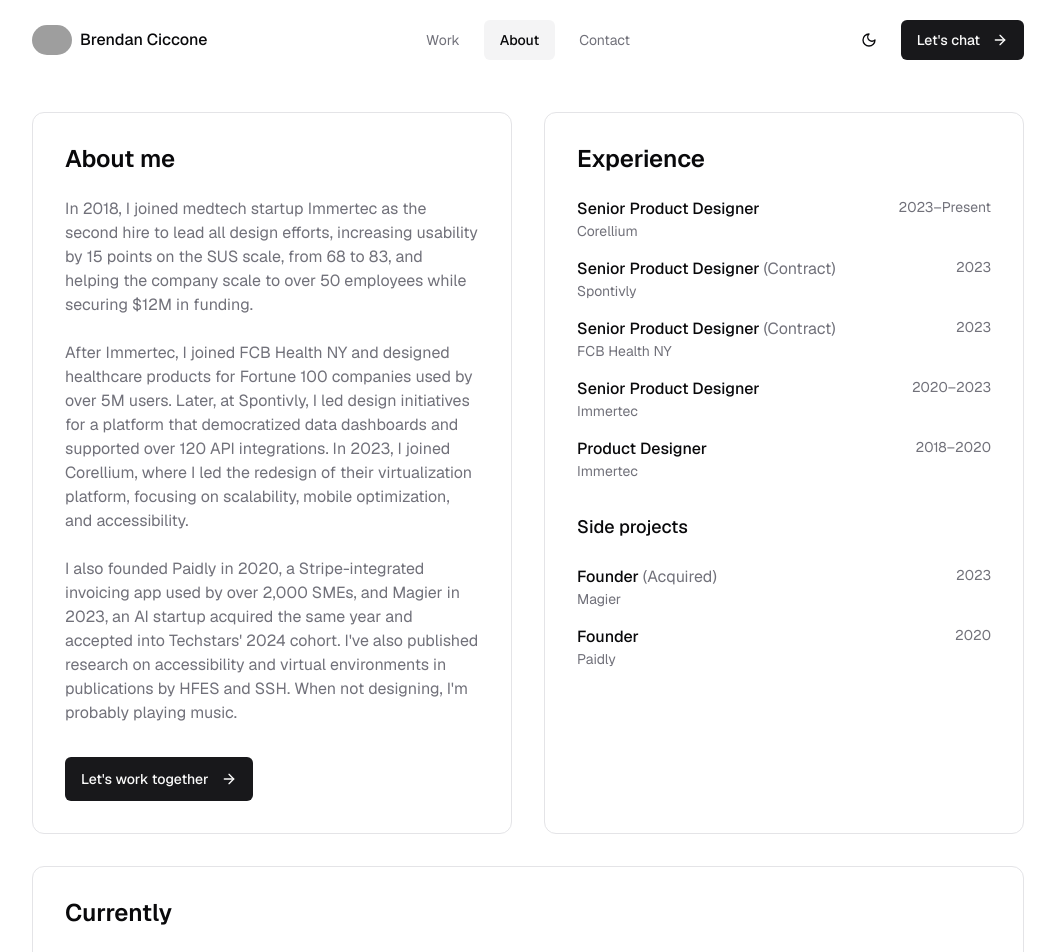
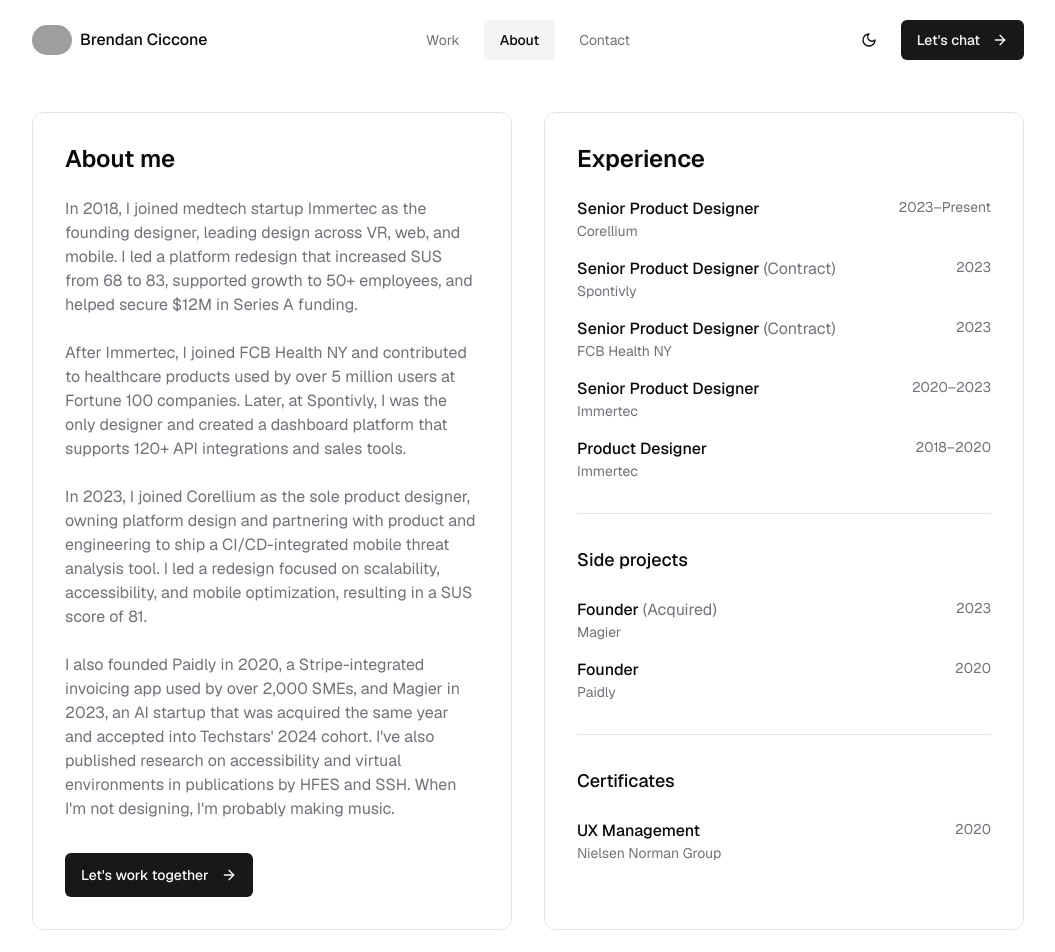
Before and after one commit to brendanciccone/portfolio, a Next.js app: page /about in a window 1280 px wide. Shown: the top 952 px of the page, without its empty margins (112-1167 px from the left). Built offline with nearby package versions, Linux system fonts and the light colour scheme; grey boxes are pictures that could not be loaded.

Commit message:
feat: update work experience and case study highlights

```diff
--- a/app/about/page.tsx
+++ b/app/about/page.tsx
@@ -25,22 +25,28 @@ export default function About() {
                   <h1 className="text-xl sm:text-[24px] font-semibold mb-4 sm:mb-6">About me</h1>
                   <div className="space-y-4 sm:space-y-6 text-muted-foreground">
                     <p className="text-sm sm:text-base">
-                      In 2018, I joined medtech startup Immertec as the second hire to lead all design efforts, increasing
-                      usability by 15 points on the SUS scale, from 68 to 83, and helping the company scale to over 50
-                      employees while securing $12M in funding.
+                      In 2018, I joined medtech startup Immertec as the founding designer,
+                      leading design across VR, web, and mobile. I led a platform redesign
+                      that increased SUS from 68 to 83, supported growth to 50+ employees,
+                      and helped secure $12M in Series A funding.
                     </p>
                     <p className="text-sm sm:text-base">
-                      After Immertec, I joined FCB Health NY and designed healthcare products for Fortune 100 companies used
-                      by over 5M users. Later, at Spontivly, I led design initiatives for a platform that democratized data
-                      dashboards and supported over 120 API integrations. In 2023, I joined Corellium, where I led the
-                      redesign of their virtualization platform, focusing on scalability, mobile optimization, and
-                      accessibility.
+                      After Immertec, I joined FCB Health NY and contributed to healthcare
+                      products used by over 5 million users at Fortune 100 companies. Later,
+                      at Spontivly, I was the only designer and created a dashboard platform
+                      that supports 120+ API integrations and sales tools.
                     </p>
                     <p className="text-sm sm:text-base">
-                      I also founded Paidly in 2020, a Stripe-integrated invoicing app used by over 2,000 SMEs, and Magier
-                      in 2023, an AI startup acquired the same year and accepted into Techstars' 2024 cohort. I've also
-                      published research on accessibility and virtual environments in publications by HFES and SSH. When not
-                      designing, I'm probably playing music.
+                      In 2023, I joined Corellium as the sole product designer, owning platform
+                      design and partnering with product and engineering to ship a CI/CD-integrated
+                      mobile threat analysis tool. I led a redesign focused on scalability,
+                      accessibility, and mobile optimization, resulting in a SUS score of 81.
+                    </p>
+                    <p className="text-sm sm:text-base">
+                      I also founded Paidly in 2020, a Stripe-integrated invoicing app used by over
+                      2,000 SMEs, and Magier in 2023, an AI startup that was acquired the same year
+                      and accepted into Techstars' 2024 cohort. I've also published research on
+                      accessibility and virtual environments in publications by HFES and SSH. When I'm not designing, I'm probably making music.
                     </p>
                   </div>
                   <div className="mt-auto pt-6 sm:pt-8">
@@ -94,7 +100,8 @@ export default function About() {
                       <span className="text-sm text-muted-foreground">2018–2020</span>
                     </li>
                   </ul>
-                  <h3 className="text-lg font-medium mt-8 mb-4 sm:mb-6">Side projects</h3>
+                  <div className="h-px bg-border my-8" />
+                  <h3 className="text-lg font-medium mb-4 sm:mb-6">Side projects</h3>
                   <ul className="space-y-4">
                     <li className="flex justify-between items-start">
                       <div>
@@ -107,6 +114,17 @@ export default function About() {
                       <div>
                         <span className="font-medium">Founder</span>
                         <div className="text-sm text-muted-foreground">Paidly</div>
+                      </div>
+                      <span className="text-sm text-muted-foreground">2020</span>
+                    </li>
+                  </ul>
+                  <div className="h-px bg-border my-8" />
+                  <h3 className="text-lg font-medium mb-4 sm:mb-6">Certificates</h3>
+                  <ul className="space-y-4">
+                    <li className="flex justify-between items-start">
+                      <div>
+                        <span className="font-medium">UX Management</span>
+                        <div className="text-sm text-muted-foreground">Nielsen Norman Group</div>
                       </div>
                       <span className="text-sm text-muted-foreground">2020</span>
                     </li>
--- a/app/work/immertec/page.tsx
+++ b/app/work/immertec/page.tsx
@@ -56,19 +56,21 @@ export default function ImmertecPage() {
             <section>
               <h2 className="text-lg sm:text-xl font-semibold mb-4">Overview</h2>
               <div className="space-y-4 text-muted-foreground">
-                <p>
-                  In 2018, I joined Immertec as a Product Designer as the 2nd hire, where I spent a little over 5 years
-                  leading all design initiatives. During this time, I was promoted to Senior Product Designer, we grew
-                  to over 50 team members, secured our Series A round, and worked alongside top medical device companies
-                  to train healthcare professionals in real-time using VR and other mediums.
+                <p className="leading-relaxed">
+                  In 2018, I joined Immertec as the founding designer and second hire,
+                  leading design across VR, web, and mobile for over five years.
+                  During that time, we grew to 50+ team members, secured a $12M Series A,
+                  and worked with top medtech companies to train surgical teams using real-time VR simulations.
+                  real-time VR simulations.
                 </p>
                 <ul className="list-disc pl-5 space-y-2">
+                  <li className="text-foreground">Increased SUS score by 15 points from 68 to 83 through a full redesign</li>
+                  <li className="text-foreground">Maintained NPS of 80+, improving retention and satisfaction</li>
                   <li className="text-foreground">Reduced average customer sales cycles by 50%</li>
-                  <li className="text-foreground">Increased usability through a redesign by 15%</li>
-                  <li className="text-foreground">Maintained an average NPS score of over 80</li>
-                  <li className="text-foreground">Published 3 papers on accessibility and virtual environments</li>
-                  <li className="text-foreground">Won 4 awards, including Startup of the Year in 2019</li>
-                  <li className="text-foreground">Assisted in fundraising efforts of a $12M Series A round</li>
+                  <li className="text-foreground">Created pitch decks and investor materials that helped secure $12M Series A</li>
+                  <li className="text-foreground">Hired and mentored 2 junior designers during product expansion</li>
+                  <li className="text-foreground">Published 3 papers on accessibility and VR in HFES and SSH journals</li>
+                  <li className="text-foreground">Contributed to 4 company awards, including Startup of the Year (2019)</li>
                 </ul>
               </div>
             </section>
--- a/app/work/spontivly/page.tsx
+++ b/app/work/spontivly/page.tsx
@@ -57,14 +57,14 @@ export default function SpontivlyPage() {
               <h2 className="text-lg sm:text-xl font-semibold mb-4">Overview</h2>
               <div className="space-y-4 text-muted-foreground">
                 <p>
-                  In 2023, I worked as a Senior Product Designer with Spontivly, a venture-backed startup democratizing
-                  data dashboards. I designed a platform allowing non-technical users to create custom dashboards
-                  without needing an engineer, helping teams make better, data-driven decisions.
+                  In 2023, I joined Spontivly as the sole designer at a venture-backed startup focused on democratizing
+                  data dashboards. I designed a platform that allowed non-technical users to build custom dashboards
+                  without engineering support, enabling faster, more informed decisions across teams.
                 </p>
                 <ul className="list-disc pl-5 space-y-2">
-                  <li className="text-foreground">Designed a platform with support for 120+ API integrations</li>
-                  <li className="text-foreground">Redesigned the marketing website to decrease the amount of friction for onboarding users</li>
-                  <li className="text-foreground">Created interactive sales prototypes in Figma that shortened the sales cycle</li>
+                  <li className="text-foreground">Designed a dashboard platform supporting 120+ API integrations for non-technical users</li>
+                  <li className="text-foreground">Collaborated with marketing to redesign the website and reduce onboarding friction</li>
+                  <li className="text-foreground">Built interactive sales prototypes in Figma to support deal flow and shorten the sales cycle</li>
                 </ul>
               </div>
             </section>
```
